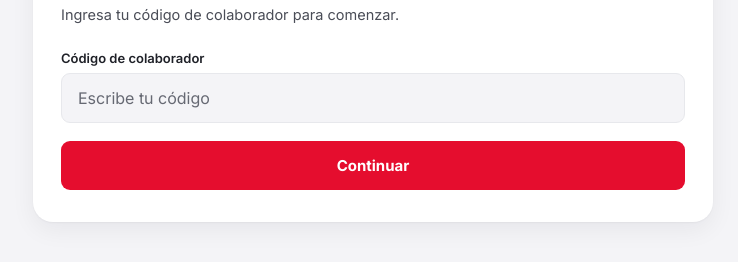
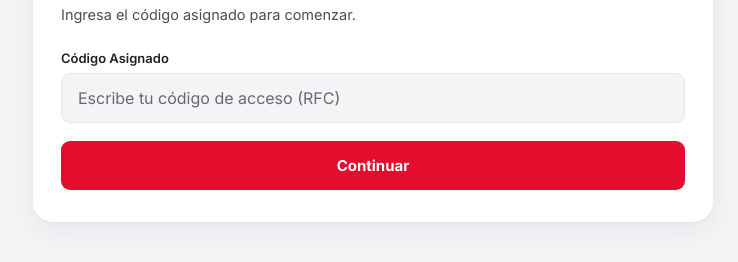
Before and after one commit to ComuInterna/riverline-nom035, a plain HTML site: page app/colaborador.html in a window 1280 px wide. Shown: the part 200-462 px from the top of the page, without its empty margins (267-1005 px from the left). Drawn offline with nearby package versions, Linux system fonts and the light colour scheme.

Commit message:
Mensajes de acceso

```diff
--- a/app/colaborador.html
+++ b/app/colaborador.html
@@ -836,10 +836,10 @@ function renderLogin() {
     <div class="screen-login">
       <div class="card">
         <h1 class="titulo">Encuesta NOM-035</h1>
-        <p class="subtitulo">Ingresa tu código de colaborador para comenzar.</p>
+        <p class="subtitulo">Ingresa el código asignado para comenzar.</p>
         <div class="campo-grupo">
-          <label class="campo-label" for="input-codigo">Código de colaborador</label>
-          <input id="input-codigo" class="campo-input" type="text" inputmode="text" autocapitalize="off" autocorrect="off" spellcheck="false" placeholder="Escribe tu código" autocomplete="off" />
+          <label class="campo-label" for="input-codigo">Código Asignado</label>
+          <input id="input-codigo" class="campo-input" type="text" inputmode="text" autocapitalize="off" autocorrect="off" spellcheck="false" placeholder="Escribe tu código de acceso (RFC)" autocomplete="off" />
         </div>
         <button id="btn-entrar" class="btn btn-primario">Continuar</button>
         <p id="error-login" class="error-msg"></p>
```
